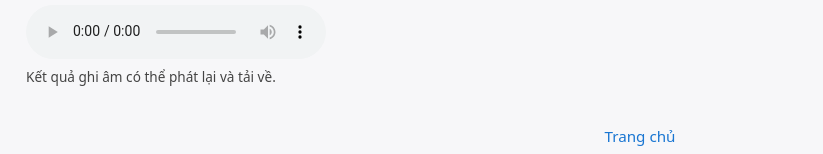
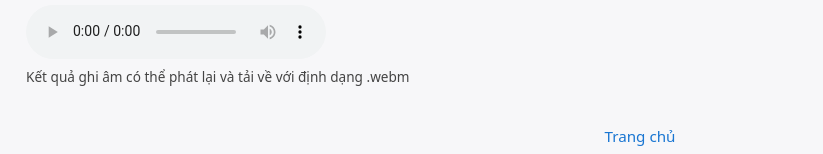
Before and after one commit to nhut990/camtest, a plain HTML site: page index.html in a window 1280 px wide. Shown: the part 611-765 px from the top of the page, without its empty margins (0-823 px from the left). Drawn offline with Linux system fonts and the light colour scheme.

Commit message:
Update index.html

```diff
--- a/index.html
+++ b/index.html
@@ -68,7 +68,7 @@
       <div id="recTimer" class="timer">00:00</div>
     </div>
     <audio id="playback" controls></audio>
-    <div class="note">Kết quả ghi âm có thể phát lại và tải về.</div>
+    <div class="note">Kết quả ghi âm có thể phát lại và tải về với định dạng .webm</div>
   </div>
 
   <div class="footer">
```
